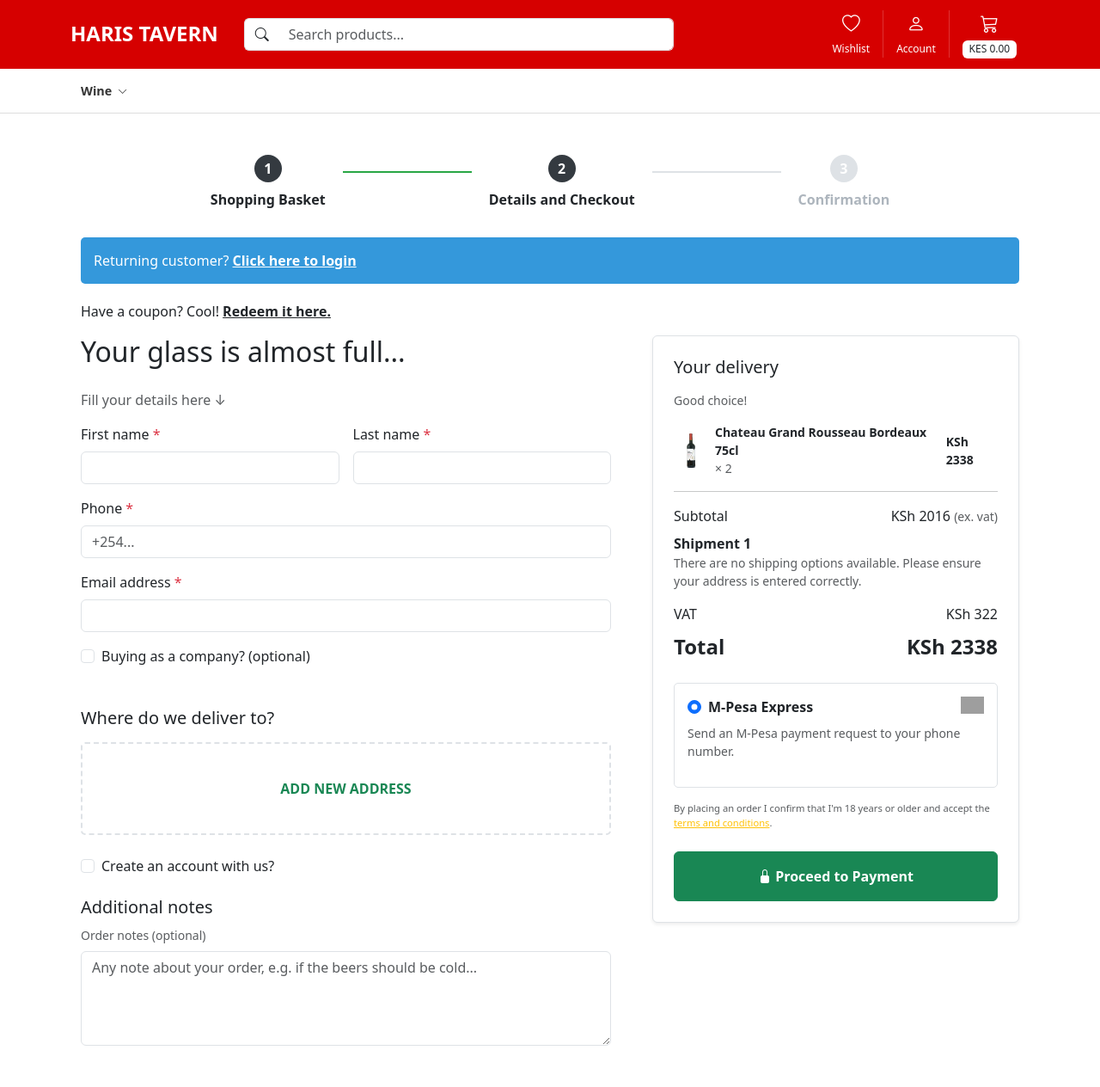
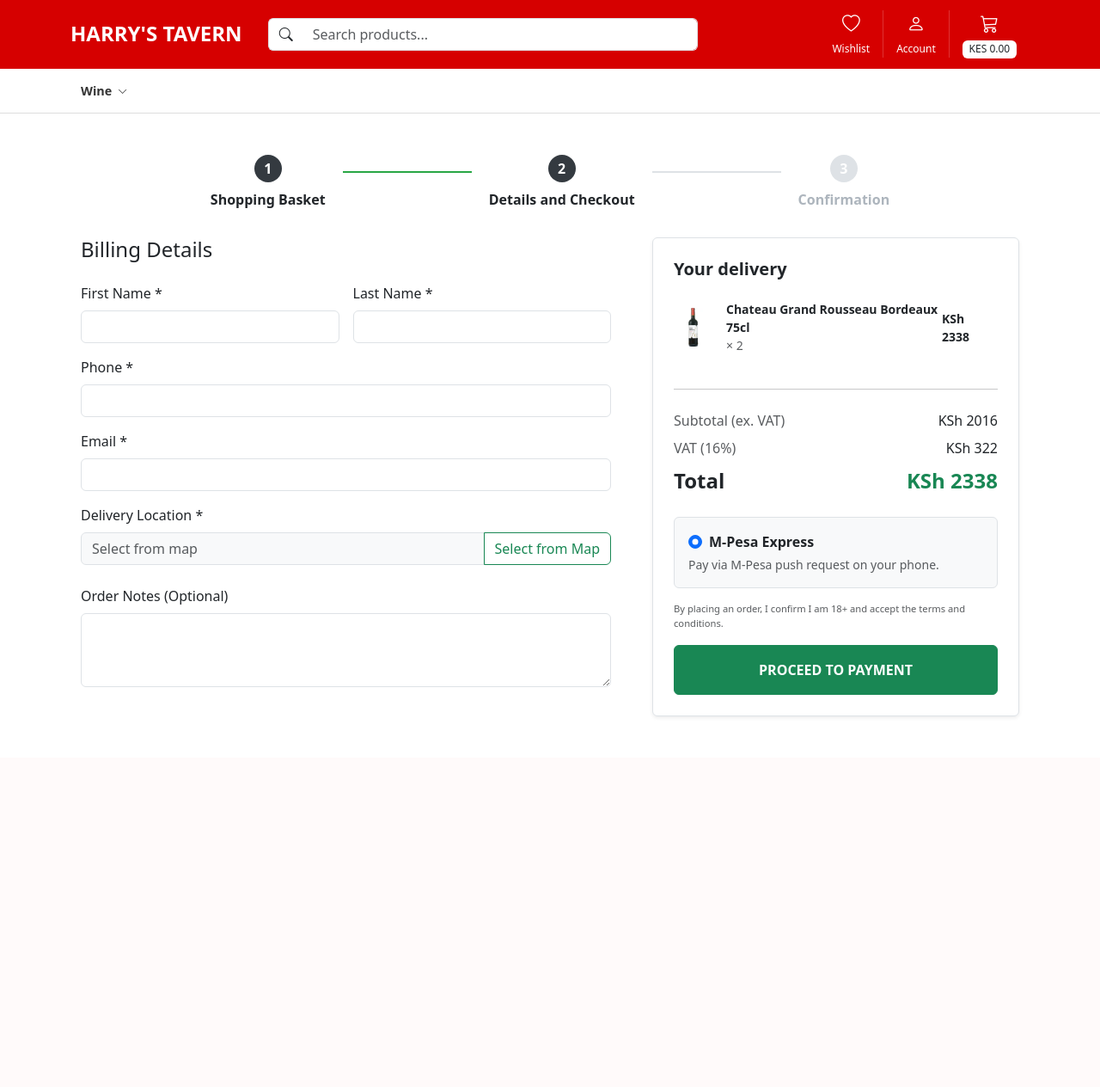
Before and after one commit to Brian-oum/Delivery_system, a Django app: page /checkout/ in a window 1280 px wide. Shown: the whole page at 86% size. After the commit the page ends 834 px from the top, so only its background shows below. Run offline with Django 5.2, Linux system fonts and the light colour scheme; a user stored in the database is signed in; data comes from the database, SQL or seed files in the repository; both versions use the stored data as it was after the commit; grey boxes are pictures that could not be loaded.

Commit message:
checkout

```diff
--- a/Tavern/Deliver/templates/Deliver/base.html
+++ b/Tavern/Deliver/templates/Deliver/base.html
@@ -3,7 +3,7 @@
 <html lang="en">
 <head>
     <meta charset="UTF-8">
-    <title>Haris Tavern | {% block title %}{% endblock %}</title>
+    <title>Harry's Tavern | {% block title %}{% endblock %}</title>
     <meta name="viewport" content="width=device-width, initial-scale=1">
 
     <link href="https://cdn.jsdelivr.net/npm/bootstrap@5.3.0/dist/css/bootstrap.min.css" rel="stylesheet">
@@ -50,7 +50,7 @@
 
 <div class="top-bar">
     <div class="container d-flex align-items-center">
-        <h4 class="mb-0 fw-bold">HARIS TAVERN</h4>
+        <h4 class="mb-0 fw-bold">HARRY'S TAVERN</h4>
 
         <div class="search-container">
             <div class="input-group">
--- a/Tavern/Deliver/templates/Deliver/checkout.html
+++ b/Tavern/Deliver/templates/Deliver/checkout.html
@@ -2,8 +2,11 @@
 {% block title %}Checkout{% endblock %}
 
 {% block content %}
+
+<link rel="stylesheet" href="https://unpkg.com/leaflet@1.9.4/dist/leaflet.css"/>
+
 <style>
-    /* Reuse Stepper Styles from Cart - Set Step 2 to Active */
+    /* --- Keep your existing General & Sidebar Styles --- */
     .checkout-stepper { display: flex; justify-content: center; align-items: center; margin-bottom: 2rem; gap: 20px; }
     .step { display: flex; flex-direction: column; align-items: center; color: #adb5bd; font-weight: 600; }
     .step.active { color: #212529; }
@@ -12,10 +15,42 @@
     .step-line { width: 150px; height: 2px; background: #dee2e6; margin-bottom: 25px; }
     .step-line.filled { background: #28a745; }
 
-    .login-banner { background-color: #3498db; color: white; padding: 15px; border-radius: 5px; margin-bottom: 20px; }
-    .address-box { border: 2px dashed #dee2e6; padding: 40px; text-align: center; border-radius: 5px; cursor: pointer; }
-    .address-box:hover { border-color: #28a745; color: #28a745; }
-    .payment-option { border: 1px solid #dee2e6; padding: 15px; border-radius: 5px; margin-bottom: 10px; }
+    #mapModal .modal-dialog { position: fixed; margin: 0; width: 100%; max-width: 420px; height: 100%; left: 0; top: 0; transform: translate3d(-100%, 0, 0); transition: transform 0.3s ease-in-out; z-index: 1055; }
+    #mapModal.show .modal-dialog { transform: translate3d(0, 0, 0); }
+    #mapModal .modal-content { height: 100%; display: flex; flex-direction: column; border-radius: 0; border: none; }
+    #mapModal .modal-body { padding: 1.5rem; display: flex; flex-direction: column; gap: 1rem; flex: 1; overflow-y: auto; }
+
+    #map { min-height: 300px; width: 100%; border-radius: 8px; border: 1px solid #ddd; }
+    .modal-input { padding: 12px; border: 1px solid #ddd; border-radius: 4px; width: 100%; }
+    .btn-save-address { background-color: #5cb85c; color: white; width: 100%; padding: 20px; border: none; font-weight: bold; text-transform: uppercase; }
+
+    /* --- NEW: Autocomplete Search Styles --- */
+    .search-container { position: relative; width: 100%; }
+    #address-results {
+        position: absolute;
+        top: 100%;
+        left: 0;
+        right: 0;
+        background: white;
+        border: 1px solid #ddd;
+        border-top: none;
+        z-index: 2000;
+        max-height: 200px;
+        overflow-y: auto;
+        box-shadow: 0 4px 6px rgba(0,0,0,0.1);
+        border-radius: 0 0 4px 4px;
+        display: none;
+    }
+    .result-item {
+        padding: 10px 15px;
+        cursor: pointer;
+        border-bottom: 1px solid #eee;
+        font-size: 0.9rem;
+    }
+    .result-item:hover { background-color: #f8f9fa; }
+
+    .sticky-summary { position: sticky; top: 20px; }
+    .order-items-scroll { max-height: 300px; overflow-y: auto; }
 </style>
 
 <div class="container my-5">
@@ -27,67 +62,43 @@
         <div class="step"><div class="step-circle">3</div><span>Confirmation</span></div>
     </div>
 
-    <div class="login-banner">
-        Returning customer? <a href="{% url 'login' %}" class="text-white fw-bold">Click here to login</a>
-    </div>
-
-    <p>Have a coupon? Cool! <a href="#" class="text-dark fw-bold">Redeem it here.</a></p>
-
     <form method="POST">
         {% csrf_token %}
         <div class="row g-5">
             <div class="col-lg-7">
-                <h2 class="fw-light mb-4">Your glass is almost full...</h2>
-                <p class="text-muted">Fill your details here ↓</p>
+                <h4 class="mb-4">Billing Details</h4>
+                <div class="row g-3">
+                    <div class="col-md-6"><label class="form-label">First Name *</label><input type="text" name="first_name" class="form-control" required></div>
+                    <div class="col-md-6"><label class="form-label">Last Name *</label><input type="text" name="last_name" class="form-control" required></div>
+                    <div class="col-12"><label class="form-label">Phone *</label><input type="tel" name="phone" class="form-control" required></div>
+                    <div class="col-12"><label class="form-label">Email *</label><input type="email" name="email" class="form-control" required></div>
 
-                <div class="row g-3">
-                    <div class="col-md-6">
-                        <label class="form-label">First name <span class="text-danger">*</span></label>
-                        <input type="text" name="first_name" class="form-control" required>
+                    <div class="col-12">
+                        <label class="form-label">Delivery Location *</label>
+                        <div class="input-group">
+                            <input type="text" id="location_name" name="location_name" class="form-control bg-light" placeholder="Select from map" readonly required>
+                            <button type="button" class="btn btn-outline-success" data-bs-toggle="modal" data-bs-target="#mapModal">Select from Map</button>
                         </div>
-                    <div class="col-md-6">
-                        <label class="form-label">Last name <span class="text-danger">*</span></label>
-                        <input type="text" name="last_name" class="form-control" required>
+                        <input type="hidden" name="latitude" id="latitude">
+                        <input type="hidden" name="longitude" id="longitude">
                     </div>
-                    <div class="col-12">
-                        <label class="form-label">Phone <span class="text-danger">*</span></label>
-                        <input type="tel" name="phone" class="form-control" placeholder="+254..." required>
+
+                    <div class="col-12 mt-4">
+                        <label class="form-label">Order Notes (Optional)</label>
+                        <textarea name="order_notes" class="form-control" rows="3"></textarea>
                     </div>
-                    <div class="col-12">
-                        <label class="form-label">Email address <span class="text-danger">*</span></label>
-                        <input type="email" name="email" class="form-control" required>
                 </div>
             </div>
 
-                <div class="form-check mt-3 mb-5">
-                    <input class="form-check-input" type="checkbox" id="company">
-                    <label class="form-check-label" for="company">Buying as a company? (optional)</label>
-                </div>
+            <div class="col-lg-5">
+                <div class="p-4 border rounded shadow-sm bg-white sticky-summary">
+                    <h5 class="mb-4 fw-bold">Your delivery</h5>
 
-                <h5 class="mb-3">Where do we deliver to?</h5>
-                <div class="address-box mb-4">
-                    <span class="text-success fw-bold">ADD NEW ADDRESS</span>
-                </div>
-
-                <div class="form-check mb-4">
-                    <input class="form-check-input" type="checkbox" id="create_account">
-                    <label class="form-check-label" for="create_account">Create an account with us?</label>
-                </div>
-
-                <h5>Additional notes</h5>
-                <label class="small text-muted mb-2">Order notes (optional)</label>
-                <textarea class="form-control" rows="4" placeholder="Any note about your order, e.g. if the beers should be cold..."></textarea>
-            </div>
-
-            <div class="col-lg-5">
-                <div class="p-4 border rounded shadow-sm bg-white">
-                    <h5 class="mb-3">Your delivery</h5>
-                    <p class="small text-muted">Good choice!</p>
-
-                    {% for item in cart.items.all %}
+                    <div class="order-items-scroll pe-2">
+                        {% for item in items %}
                         <div class="d-flex justify-content-between align-items-center mb-3">
                             <div class="d-flex align-items-center">
-                            <img src="{{ item.product.image.url }}" style="width: 40px;" class="me-2">
+                                <img src="{{ item.product.image.url }}" style="width: 45px; height: 45px; object-fit: cover; border-radius: 5px;" class="me-3">
                                 <div>
                                     <div class="small fw-bold">{{ item.product.name }}</div>
                                     <div class="small text-muted">× {{ item.quantity }}</div>
@@ -96,44 +107,158 @@
                             <span class="small fw-bold">KSh {{ item.total_price|floatformat:0 }}</span>
                         </div>
                         {% endfor %}
+                    </div>
 
-                    <hr>
+                    <hr class="my-4">
+
                     <div class="d-flex justify-content-between mb-2">
-                        <span>Subtotal</span>
-                        <span>KSh {{ subtotal_ex_vat|floatformat:0 }} <small class="text-muted">(ex. vat)</small></span>
+                        <span class="text-muted">Subtotal (ex. VAT)</span>
+                        <span>KSh {{ subtotal_ex_vat|floatformat:0 }}</span>
                     </div>
-                    <div class="mb-3">
-                        <div class="fw-bold">Shipment 1</div>
-                        <p class="small text-muted">There are no shipping options available. Please ensure your address is entered correctly.</p>
-                    </div>
+
                     <div class="d-flex justify-content-between mb-2">
-                        <span>VAT</span>
+                        <span class="text-muted">VAT (16%)</span>
                         <span>KSh {{ vat_amount|floatformat:0 }}</span>
                     </div>
+
                     <div class="d-flex justify-content-between mb-4">
                         <span class="fs-4 fw-bold">Total</span>
-                        <span class="fs-4 fw-bold">KSh {{ total|floatformat:0 }}</span>
+                        <span class="fs-4 fw-bold text-success">KSh {{ total|floatformat:0 }}</span>
                     </div>
 
-                    <div class="payment-option">
+                    <div class="payment-option border p-3 rounded mb-3 bg-light">
                         <div class="form-check">
-                            <input class="form-check-input" type="radio" name="payment" id="mpesa" checked>
+                            <input class="form-check-input" type="radio" name="payment" value="mpesa" id="mpesa" checked>
                             <label class="form-check-label fw-bold" for="mpesa">M-Pesa Express</label>
-                            <img src="https://upload.wikimedia.org/wikipedia/commons/1/15/M-PESA_LOGO-01.svg" style="height: 20px; float: right;">
                         </div>
-                        <p class="small text-muted mt-2">Send an M-Pesa payment request to your phone number.</p>
+                        <p class="small text-muted mt-1 mb-0">Pay via M-Pesa push request on your phone.</p>
                     </div>
 
-                    <p class="very-small text-muted mt-3" style="font-size: 0.7rem;">
-                        By placing an order I confirm that I'm 18 years or older and accept the <a href="#" class="text-warning">terms and conditions</a>.
+                    <p style="font-size: 0.7rem;" class="text-muted mb-3">
+                        By placing an order, I confirm I am 18+ and accept the terms and conditions.
                     </p>
 
-                    <button type="submit" class="btn btn-success w-100 py-3 fw-bold mt-2">
-                        <i class="bi bi-lock-fill"></i> Proceed to Payment
-                    </button>
+                    <a href="{% url 'mpesa_checkout' %}" class="btn btn-success w-100 py-3 fw-bold">
+                     PROCEED TO PAYMENT
+                    </a>
                 </div>
             </div>
         </div>
     </form>
 </div>
+
+<div class="modal fade" id="mapModal" tabindex="-1" aria-hidden="true">
+    <div class="modal-dialog">
+        <div class="modal-content">
+            <div class="modal-header border-0 pb-0">
+                <button type="button" class="btn-close fs-4" data-bs-dismiss="modal" aria-label="Close"></button>
+            </div>
+            <div class="modal-body">
+                <h5 class="fw-bold mb-3">Add your location</h5>
+
+                <div class="search-container">
+                    <input type="text" id="modal_search" class="modal-input" placeholder="Search building, street, or area...">
+                    <div id="address-results"></div>
+                </div>
+
+                <div id="map"></div>
+
+                <input type="text" id="modal_door" class="modal-input" placeholder="Door / Flat no. (Optional)">
+            </div>
+            <div class="modal-footer border-0 p-0">
+                <button type="button" class="btn-save-address" id="saveLocationBtn">SAVE ADDRESS & PROCEED</button>
+            </div>
+        </div>
+    </div>
+</div>
+
+<script src="https://unpkg.com/leaflet@1.9.4/dist/leaflet.js"></script>
+
+<script>
+let map;
+let marker;
+const mapModal = document.getElementById('mapModal');
+const searchInput = document.getElementById('modal_search');
+const resultsContainer = document.getElementById('address-results');
+
+mapModal.addEventListener('shown.bs.modal', function () {
+    if (!map) {
+        map = L.map('map').setView([-1.286389, 36.817223], 15);
+        L.tileLayer('https://{s}.tile.openstreetmap.org/{z}/{x}/{y}.png').addTo(map);
+
+        map.on('click', function(e) {
+            updateMarker(e.latlng.lat, e.latlng.lng);
+        });
+    }
+    setTimeout(() => { map.invalidateSize(); }, 200);
+});
+
+function updateMarker(lat, lng) {
+    const latlng = [lat, lng];
+    if (marker) {
+        marker.setLatLng(latlng);
+    } else {
+        marker = L.marker(latlng).addTo(map);
+    }
+    map.setView(latlng, 17);
+    document.getElementById('latitude').value = lat;
+    document.getElementById('longitude').value = lng;
+}
+
+// --- Autocomplete Logic ---
+let debounceTimer;
+searchInput.addEventListener('input', function() {
+    clearTimeout(debounceTimer);
+    const query = this.value;
+
+    if (query.length < 3) {
+        resultsContainer.style.display = 'none';
+        return;
+    }
+
+    debounceTimer = setTimeout(() => {
+        fetch(`https://nominatim.openstreetmap.org/search?format=json&q=${encodeURIComponent(query)}&limit=5&countrycodes=ke`)
+            .then(response => response.json())
+            .then(data => {
+                resultsContainer.innerHTML = '';
+                if (data.length > 0) {
+                    resultsContainer.style.display = 'block';
+                    data.forEach(item => {
+                        const div = document.createElement('div');
+                        div.className = 'result-item';
+                        div.textContent = item.display_name;
+                        div.onclick = () => {
+                            searchInput.value = item.display_name;
+                            updateMarker(parseFloat(item.lat), parseFloat(item.lon));
+                            resultsContainer.style.display = 'none';
+                        };
+                        resultsContainer.appendChild(div);
+                    });
+                } else {
+                    resultsContainer.style.display = 'none';
+                }
+            });
+    }, 300);
+});
+
+// Close results when clicking outside
+document.addEventListener('click', (e) => {
+    if (e.target !== searchInput) resultsContainer.style.display = 'none';
+});
+
+document.getElementById('saveLocationBtn').addEventListener('click', function() {
+    const address = searchInput.value;
+    const door = document.getElementById('modal_door').value;
+    const lat = document.getElementById('latitude').value;
+
+    if (!lat) {
+        alert("Please select a location on the map.");
+        return;
+    }
+
+    document.getElementById('location_name').value = (address + (door ? ", " + door : "")) || "Location Set";
+    bootstrap.Modal.getInstance(mapModal).hide();
+});
+</script>
+
 {% endblock %}
--- a/Tavern/Deliver/urls.py
+++ b/Tavern/Deliver/urls.py
@@ -40,6 +40,7 @@ urlpatterns = [
     # =========================
     path('checkout/', views.checkout, name='checkout'),
     path('orders/', views.order_history, name='orders'),
+    path('checkout/mpesa/', views.mpesa_checkout, name='mpesa_checkout'),
 
     # =========================
     # Ratings
--- a/Tavern/Deliver/views.py
+++ b/Tavern/Deliver/views.py
@@ -10,6 +10,9 @@ from .forms import UserRegistrationForm, CustomLoginForm
 from django.contrib.auth import authenticate, login, logout
 from django.contrib.auth.models import User
 from decimal import Decimal  # Add this import at the top
+from django.db import transaction
+from django.shortcuts import render, redirect
+from django.views.decorators.csrf import csrf_exempt
 
 # =========================
 # Registration View
@@ -212,43 +215,51 @@ def remove_from_cart(request, slug):
 
     return redirect('cart')
 
-from decimal import Decimal
-from django.db import transaction
 
 @login_required
 def checkout(request):
     cart, _ = Cart.objects.get_or_create(user=request.user)
     items = cart.items.all()
 
-    if not items:
+    if not items.exists():
         messages.warning(request, "Your cart is empty.")
         return redirect('product_list')
 
-    # Financial Calculations for the Sidebar Summary
     total = sum(Decimal(item.total_price()) for item in items)
     vat_rate = Decimal('0.16')
     subtotal_ex_vat = total / (Decimal('1') + vat_rate)
     vat_amount = total - subtotal_ex_vat
 
     if request.method == 'POST':
-        # 1. Capture Form Data
+
         first_name = request.POST.get('first_name')
         last_name = request.POST.get('last_name')
         phone = request.POST.get('phone')
         email = request.POST.get('email')
         order_notes = request.POST.get('order_notes', '')
+
+        building_name = request.POST.get('building_name')
+        door_number = request.POST.get('door_number')
+        latitude = request.POST.get('latitude')
+        longitude = request.POST.get('longitude')
+
         payment_method = request.POST.get('payment')
 
-        # 2. Use a transaction to ensure Order + Items are created together
         with transaction.atomic():
+
             order = Order.objects.create(
                 user=request.user,
+                first_name=first_name,
+                last_name=last_name,
+                phone=phone,
+                email=email,
+                notes=order_notes,
+                building_name=building_name,
+                door_number=door_number,
+                latitude=latitude if latitude else None,
+                longitude=longitude if longitude else None,
                 total_amount=total,
-                status='pending',
-                # Assuming you add these fields to your Order model:
-                # first_name=first_name,
-                # phone=phone,
-                # notes=order_notes
+                status='pending'
             )
 
             for item in items:
@@ -259,19 +270,11 @@ def checkout(request):
                     price=item.product.price
                 )
 
-            # 3. Clear cart AFTER order is created
             items.delete()
 
-        # 4. Handle Payment Logic (e.g., trigger M-Pesa STK Push if selected)
-        if payment_method == 'mpesa':
-            # This is where you'd call your M-Pesa function
-            # initiate_stk_push(phone, total)
-            pass
-
-        # 5. Send Email
         send_mail(
             subject="Order Confirmation - Haris Tavern",
-            message=f"Hi {first_name}, Your order #{order.id} has been placed.",
+            message=f"Hi {first_name}, your order #{order.id} has been placed successfully.",
             from_email=settings.DEFAULT_FROM_EMAIL,
             recipient_list=[email],
             fail_silently=True,
@@ -280,7 +283,6 @@ def checkout(request):
         messages.success(request, "Order placed successfully!")
         return redirect('orders')
 
-    # GET request: Just show the form and summary
     context = {
         'cart': cart,
         'items': items,
@@ -288,7 +290,17 @@ def checkout(request):
         'subtotal_ex_vat': subtotal_ex_vat,
         'vat_amount': vat_amount,
     }
+
     return render(request, 'Deliver/checkout.html', context)
+
+def mpesa_checkout(request):
+    if request.method == 'POST':
+        phone = request.POST.get('phone')
+        # Here you would call your M-Pesa API to initiate the payment
+        # For example: initiate_mpesa_payment(phone, amount, order_id)
+        # Then redirect to a confirmation page
+        return redirect('mpesa_confirmation')
+    return render(request, 'Deliver/mpesa_checkout.html')
 
 @login_required
 def order_history(request):
```
Also changed, not shown: Tavern/Deliver/models.py (+18 -0 lines), Tavern/Deliver/templates/Deliver/mpesa_checkout.html (added, +20 -0 lines), Tavern/db.sqlite3. Lines whose indentation alone changed are shown as unchanged.
